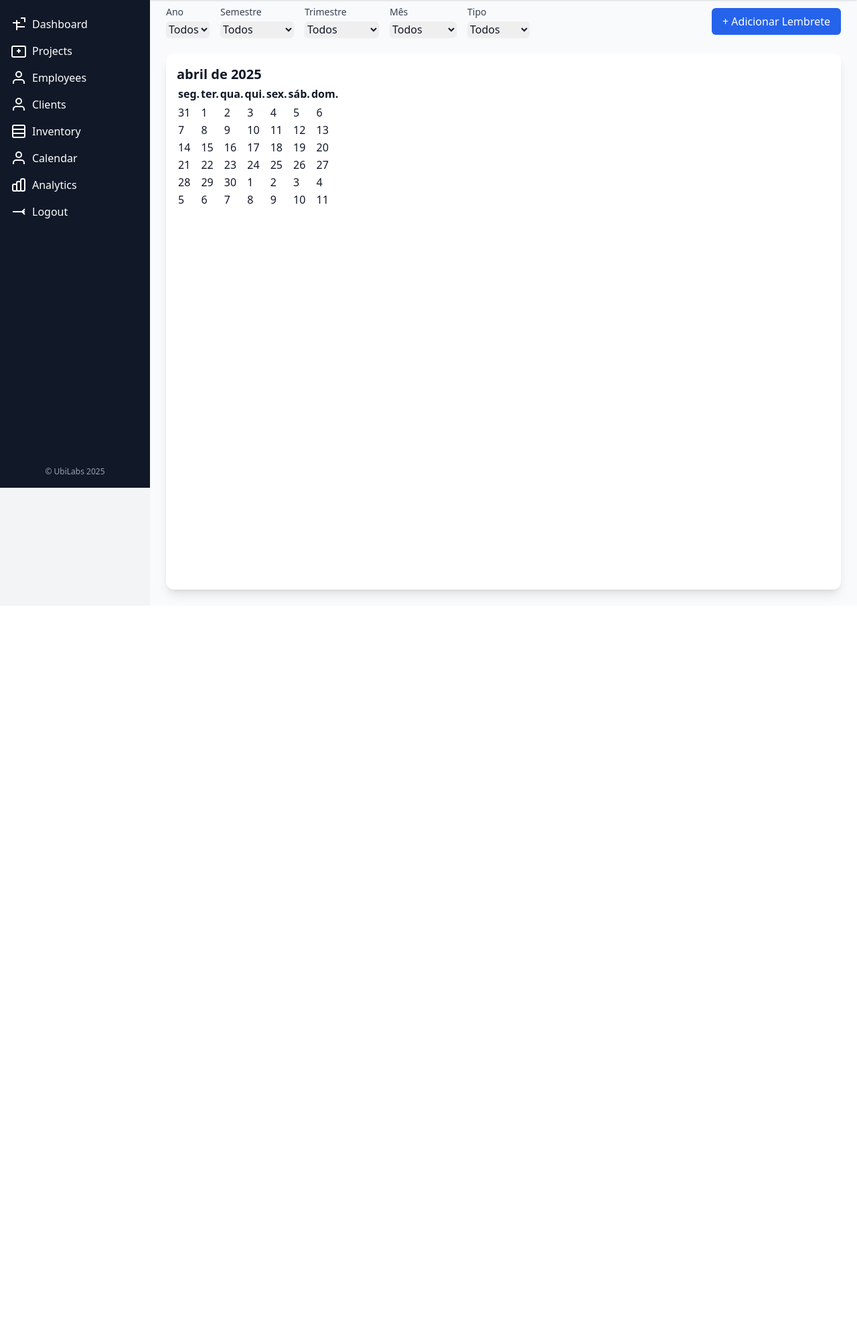
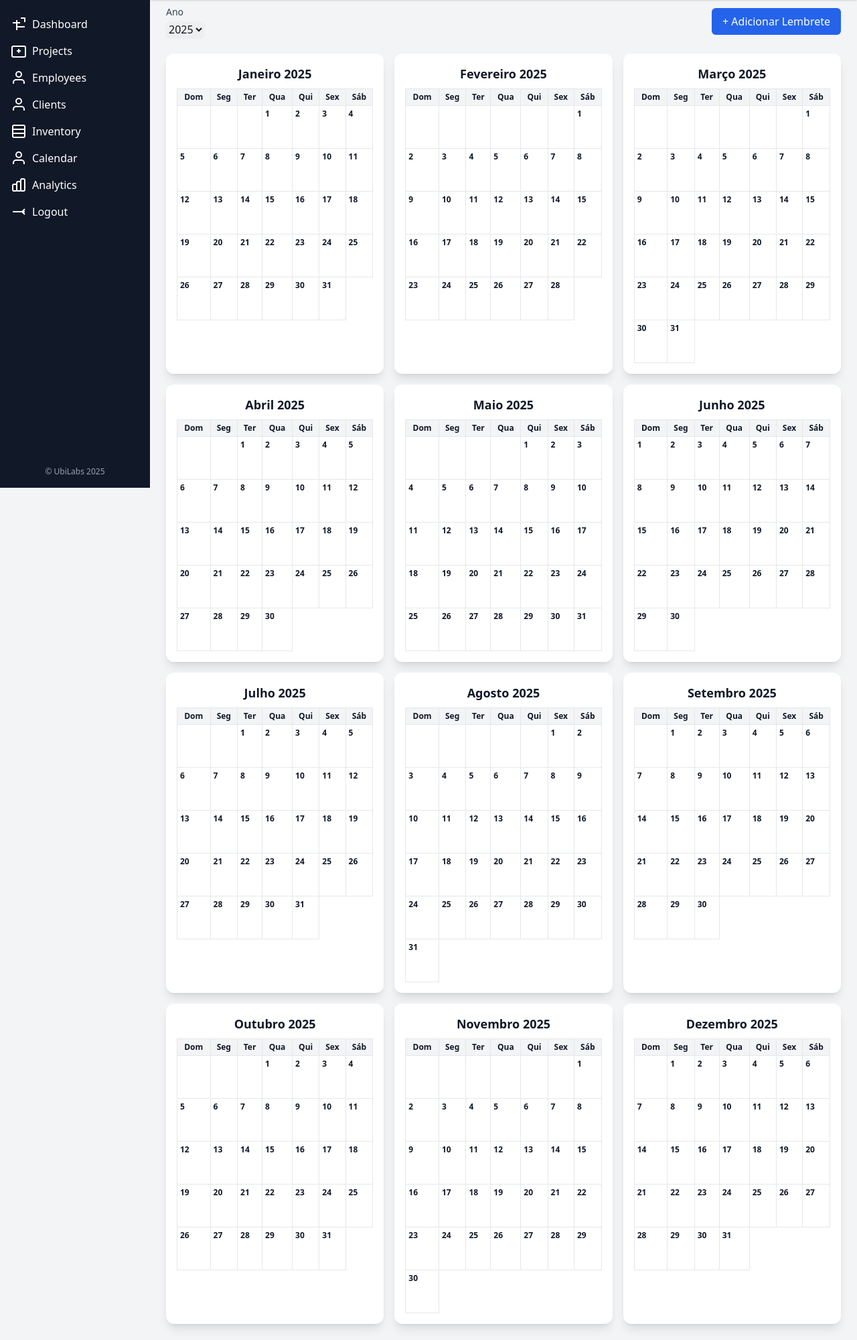
Before and after one commit to PabloResende/ams-malergeschaft, a PHP site: page /ams-malergeschaft/public/calendar in a window 1280 px wide. Shown: the part 72-2072 px from the top of the page at 67% size. Before the commit the page ends 964 px from the top, so only its background shows below. Run offline with PHP 8.4, Linux system fonts and the light colour scheme; the visitor is signed in with stand-in values (Sample User, id 1); tables that the repository leaves empty hold one stand-in row (values such as "Sample post"); lists and menus that the app fills with data are empty; some libraries are stand-ins or nearby versions.

Commit message:
calendario

```diff
--- a/app/views/calendar/index.php
+++ b/app/views/calendar/index.php
@@ -5,103 +5,60 @@
 require_once __DIR__ . '/../layout/header.php';
 require_once __DIR__ . '/../../../config/Database.php';
 
+// Conecta ao banco de dados
 $pdo = Database::connect();
 
-// Eventos de projetos (projetos já existentes)
+// Eventos de projetos já existentes (exemplo)
 $stmt = $pdo->query("SELECT id, name, end_date FROM projects WHERE end_date IS NOT NULL");
 $projectEvents = [];
 while ($row = $stmt->fetch(PDO::FETCH_ASSOC)) {
+    // Consideramos que a data vem no formato YYYY-MM-DD
     $projectEvents[] = [
-        'id'       => $row['id'],
-        'title'    => $row['name'],
-        'start'    => $row['end_date'],
-        'type'     => 'projeto',
-        'color'    => '#38a169'
+        'id'    => $row['id'],
+        'title' => $row['name'],
+        'start' => $row['end_date'],
+        'type'  => 'projeto',
+        'color' => '#38a169'
     ];
 }
-$reminderEvents = [];
-
-// Junta todos os eventos
-$allEvents = array_merge($projectEvents, $reminderEvents);
+// Outros eventos estáticos podem ser adicionados aqui
+$allEvents = $projectEvents;
 $eventsJson = json_encode($allEvents);
 ?>
-<!-- Área principal compensando o espaço do sidebar e do header -->
-<main class="ml-56 pt-20 p-6 min-h-screen bg-gray-50">
+<!DOCTYPE html>
+<html lang="pt-BR">
+<head>
+  <meta charset="UTF-8">
+  <title>Calendários do Ano</title>
+  <script src="https://cdn.tailwindcss.com"></script>
+</head>
+<body class="bg-gray-50">
+  <!-- Área principal (considerando que o header já está incluso) -->
+  <main class="ml-56 pt-20 p-6 min-h-screen">
     <div class="container mx-auto max-w-7xl">
-        <!-- Cabeçalho dos Filtros -->
-        <div class="flex flex-wrap gap-4 items-center mb-6">
-            <!-- Filtro de Ano -->
+      <!-- Cabeçalho com seletor de ano e botão para adicionar lembrete -->
+      <div class="flex items-center mb-6">
         <div>
-                <label for="filterYear" class="block text-sm font-medium text-gray-700">Ano</label>
-                <select id="filterYear" class="mt-1 block rounded-md border-gray-300 shadow-sm focus:ring-blue-500">
-                    <option value="">Todos</option>
+          <label for="yearSelector" class="block text-sm font-medium text-gray-700">Ano</label>
+          <select id="yearSelector" class="mt-1 block rounded-md border-gray-300 shadow-sm focus:ring-blue-500">
             <?php
-                        // Exemplo: gera opções de 2021 a 2030
+              // Opções de 2021 a 2030, com o ano atual selecionado
               for ($year = 2021; $year <= 2030; $year++) {
-                            echo "<option value='{$year}'>{$year}</option>";
+                  $selected = ($year == date("Y")) ? "selected" : "";
+                  echo "<option value='{$year}' {$selected}>{$year}</option>";
               }
             ?>
           </select>
         </div>
-            <!-- Filtro de Semestre -->
-            <div>
-                <label for="filterSemester" class="block text-sm font-medium text-gray-700">Semestre</label>
-                <select id="filterSemester" class="mt-1 block rounded-md border-gray-300 shadow-sm focus:ring-blue-500">
-                    <option value="">Todos</option>
-                    <option value="1">1º Semestre</option>
-                    <option value="2">2º Semestre</option>
-                </select>
-            </div>
-            <!-- Filtro de Trimestre -->
-            <div>
-                <label for="filterTrimester" class="block text-sm font-medium text-gray-700">Trimestre</label>
-                <select id="filterTrimester" class="mt-1 block rounded-md border-gray-300 shadow-sm focus:ring-blue-500">
-                    <option value="">Todos</option>
-                    <option value="1">1º Trimestre</option>
-                    <option value="2">2º Trimestre</option>
-                    <option value="3">3º Trimestre</option>
-                    <option value="4">4º Trimestre</option>
-                </select>
-            </div>
-            <!-- Filtro de Mês -->
-            <div>
-                <label for="filterMonth" class="block text-sm font-medium text-gray-700">Mês</label>
-                <select id="filterMonth" class="mt-1 block rounded-md border-gray-300 shadow-sm focus:ring-blue-500">
-                    <option value="">Todos</option>
-                    <?php
-                        $meses = [
-                            '01' => 'Janeiro', '02' => 'Fevereiro', '03' => 'Março',
-                            '04' => 'Abril', '05' => 'Maio', '06' => 'Junho',
-                            '07' => 'Julho', '08' => 'Agosto', '09' => 'Setembro',
-                            '10' => 'Outubro', '11' => 'Novembro', '12' => 'Dezembro'
-                        ];
-                        foreach($meses as $num => $nome) {
-                            echo "<option value='{$num}'>{$nome}</option>";
-                        }
-                    ?>
-                </select>
-            </div>
-            <!-- Filtro de Tipo -->
-            <div>
-                <label for="filterType" class="block text-sm font-medium text-gray-700">Tipo</label>
-                <select id="filterType" class="mt-1 block rounded-md border-gray-300 shadow-sm focus:ring-blue-500">
-                    <option value="">Todos</option>
-                    <option value="projeto">Projeto</option>
-                    <option value="lembrete">Lembrete</option>
-                </select>
-            </div>
-            <!-- Botão para abrir modal de lembrete -->
         <div class="ml-auto">
-                <button id="addReminderBtn" class="bg-blue-600 hover:bg-blue-700 text-white font-medium px-4 py-2 rounded-md transition-colors focus:outline-none focus:ring-2 focus:ring-blue-500">
+          <button id="addReminderBtn" class="bg-blue-600 hover:bg-blue-700 text-white font-medium px-4 py-2 rounded-md focus:outline-none focus:ring-2 focus:ring-blue-500">
             + Adicionar Lembrete
           </button>
         </div>
       </div>
 
-        <!-- Card que contém o calendário ocupando 100% do espaço -->
-        <div class="bg-white rounded-xl shadow-lg p-4 h-[800px]">
-            <div id="calendar" class="h-full"></div>
-        </div>
+      <!-- Grid para os 12 calendários -->
+      <div id="calendarsGrid" class="grid grid-cols-1 sm:grid-cols-2 md:grid-cols-3 gap-4"></div>
     </div>
   </main>
 
@@ -123,162 +80,180 @@ $eventsJson = json_encode($allEvents);
           <input type="color" id="reminderColor" value="#e53e3e" class="mt-1 block w-16 h-10 rounded-md border-gray-300 shadow-sm focus:ring-blue-500">
         </div>
         <div class="flex justify-end gap-2">
-                <button type="button" id="closeModal" class="px-4 py-2 rounded-md text-gray-700 bg-gray-200 hover:bg-gray-300">Cancelar</button>
-                <button type="submit" class="px-4 py-2 rounded-md text-white bg-blue-600 hover:bg-blue-700">Salvar</button>
+          <button type="button" id="closeModal" class="px-4 py-2 rounded-md text-gray-700 bg-gray-200 hover:bg-gray-300">
+            Cancelar
+          </button>
+          <button type="submit" class="px-4 py-2 rounded-md text-white bg-blue-600 hover:bg-blue-700">
+            Salvar
+          </button>
         </div>
       </form>
     </div>
   </div>
 
-<!-- Scripts do FullCalendar -->
-<script src="https://cdn.jsdelivr.net/npm/fullcalendar@5.11.3/main.min.js"></script>
-<script src="https://cdn.jsdelivr.net/npm/fullcalendar@5.11.3/locales-all.min.js"></script>
+  <!-- Scripts para renderizar os calendários -->
+  <script>
+  // Eventos vindos do servidor
+  const serverEvents = <?php echo $eventsJson; ?>;
+  // Recupera lembretes do localStorage ou inicia com array vazio
+  let storedReminders = localStorage.getItem('reminders');
+  let reminderEvents = storedReminders ? JSON.parse(storedReminders) : [];
 
-<style>
-  /* Customizações para o FullCalendar */
-  .fc {
-      --fc-border-color: #e5e7eb;
-      --fc-today-bg-color: #f3f4f6;
-      --fc-neutral-bg-color: #f9fafb;
-      --fc-page-bg-color: #ffffff;
+  // Filtra lembretes expirados (remover lembrete se a data for menor que hoje)
+  function filterExpiredReminders() {
+    const today = new Date();
+    today.setHours(0,0,0,0);
+    reminderEvents = reminderEvents.filter(evt => {
+      const evtDate = new Date(evt.start);
+      evtDate.setHours(0,0,0,0);
+      return evtDate >= today;
+    });
+    localStorage.setItem('reminders', JSON.stringify(reminderEvents));
   }
-  .fc-event {
-      cursor: pointer;
-      border-radius: 4px;
-      font-size: 0.875rem;
-      border: none;
-      padding: 2px 4px;
+  filterExpiredReminders();
+
+  // Combina os eventos do servidor com os lembretes adicionados localmente
+  function getAllEvents() {
+    return serverEvents.concat(reminderEvents);
   }
-  .fc-toolbar-title {
-      font-size: 1.25rem;
-      font-weight: 600;
+
+  // Função para renderizar um calendário (tabela) para o mês e ano fornecidos
+  function renderCalendar(year, month) {
+    const monthNames = [
+      'Janeiro', 'Fevereiro', 'Março', 'Abril', 'Maio', 'Junho',
+      'Julho', 'Agosto', 'Setembro', 'Outubro', 'Novembro', 'Dezembro'
+    ];
+    // Cria o container do mês
+    const container = document.createElement('div');
+    container.className = "bg-white rounded-xl shadow-lg p-4";
+
+    // Cabeçalho com o nome do mês e ano
+    const header = document.createElement('h3');
+    header.className = "text-center text-lg font-semibold mb-2";
+    header.innerText = `${monthNames[month]} ${year}`;
+    container.appendChild(header);
+
+    // Cria uma tabela para o calendário
+    const table = document.createElement('table');
+    table.className = "w-full text-center border-collapse";
+
+    // Cabeçalho da tabela com os nomes dos dias da semana
+    const weekdays = ['Dom', 'Seg', 'Ter', 'Qua', 'Qui', 'Sex', 'Sáb'];
+    const thead = document.createElement('thead');
+    const trWeek = document.createElement('tr');
+    weekdays.forEach(day => {
+      const th = document.createElement('th');
+      th.innerText = day;
+      th.className = "border p-1 text-xs bg-gray-100";
+      trWeek.appendChild(th);
+    });
+    thead.appendChild(trWeek);
+    table.appendChild(thead);
+
+    // Corpo da tabela: calcula o primeiro dia do mês e quantos dias tem
+    const tbody = document.createElement('tbody');
+    const firstDay = new Date(year, month, 1);
+    const startingDay = firstDay.getDay();
+    const daysInMonth = new Date(year, month + 1, 0).getDate();
+
+    let date = 1;
+    for (let i = 0; i < 6; i++) {
+      // Cria uma linha (semana) – serão no máximo 6 semanas
+      const tr = document.createElement('tr');
+      for (let j = 0; j < 7; j++) {
+        const td = document.createElement('td');
+        td.className = "border p-1 h-16 align-top relative";
+
+        if (i === 0 && j < startingDay) {
+          // Célula em branco antes do primeiro dia
+          td.innerHTML = "";
+        } else if (date > daysInMonth) {
+          break;
+        } else {
+          // Exibe o número do dia
+          const dayDiv = document.createElement('div');
+          dayDiv.className = "text-xs font-semibold absolute top-0 left-0 m-1";
+          dayDiv.innerText = date;
+          td.appendChild(dayDiv);
+
+          // Verifica se há algum evento para esta data
+          const cellDate = new Date(year, month, date);
+          cellDate.setHours(0,0,0,0);
+          const eventsForDay = getAllEvents().filter(evt => {
+            const evtDate = new Date(evt.start);
+            evtDate.setHours(0,0,0,0);
+            return evtDate.getTime() === cellDate.getTime();
+          });
+
+          eventsForDay.forEach(evt => {
+            const evtDiv = document.createElement('div');
+            evtDiv.className = "mt-4 text-xs text-white rounded px-1 mb-1 truncate";
+            evtDiv.style.backgroundColor = evt.color || "#3b82f6";
+            evtDiv.title = evt.title;
+            evtDiv.innerText = evt.title;
+            td.appendChild(evtDiv);
+          });
+
+          date++;
         }
-  .fc-button-primary {
-      background-color: #3b82f6 !important;
-      border-color: #3b82f6 !important;
-      text-transform: capitalize !important;
-      font-weight: 500 !important;
-      border-radius: 6px !important;
-      padding: 6px 12px !important;
+        tr.appendChild(td);
       }
-  .fc-button-primary:hover {
-      background-color: #2563eb !important;
+      tbody.appendChild(tr);
+      // Se já foram preenchidos todos os dias, sair do loop
+      if (date > daysInMonth) break;
     }
-</style>
-<script>
-document.addEventListener('DOMContentLoaded', function() {
-    // Converte eventos do PHP
-    var allEvents = <?php echo $eventsJson; ?>;
-    // Array para armazenar lembretes adicionados dinamicamente
-    var dynamicReminders = [];
+    table.appendChild(tbody);
+    container.appendChild(table);
+    return container;
+  }
 
-    // Inicializa o calendário ocupando 100% da altura do card
-    var calendarEl = document.getElementById('calendar');
-    var calendar = new FullCalendar.Calendar(calendarEl, {
-        initialView: 'dayGridMonth',
-        locale: 'pt',
-        headerToolbar: {
-            left: '',   // Removido os botões à esquerda (prev, next, today)
-            center: 'title', // Apenas o título é exibido
-            right: ''   // Removido os botões à direita (dayGridMonth, timeGridWeek, timeGridDay)
-        },
-        height: '100%',
-        events: function(fetchInfo, successCallback, failureCallback) {
-            // Junta os eventos de projetos e os lembretes adicionados dinamicamente
-            var events = allEvents.concat(dynamicReminders);
-            successCallback(events);
-        },
-        eventDidMount: function(info) {
-            // Se o evento for do tipo projeto, e estiver a 3 dias do vencimento, adicione destaque
-            if(info.event.extendedProps.type === 'projeto') {
-                var eventDate = new Date(info.event.start);
-                var currentDate = new Date();
-                eventDate.setHours(0,0,0,0);
-                currentDate.setHours(0,0,0,0);
-                var diffTime = eventDate.getTime() - currentDate.getTime();
-                var diffDays = Math.ceil(diffTime / (1000 * 60 * 60 * 24));
-                if(diffDays === 3) {
-                    info.el.style.boxShadow = '0 2px 4px rgba(239, 68, 68, 0.6)';
+  // Função para renderizar os 12 calendários em uma grid
+  function renderYearCalendars() {
+    const year = parseInt(document.getElementById('yearSelector').value);
+    const grid = document.getElementById('calendarsGrid');
+    grid.innerHTML = "";
+    for (let month = 0; month < 12; month++) {
+      const calendarEl = renderCalendar(year, month);
+      grid.appendChild(calendarEl);
     }
   }
-        }
-    });
-    calendar.render();
 
-    // Função para aplicar filtros
-    function applyFilters() {
-        var year      = document.getElementById('filterYear').value;
-        var semester  = document.getElementById('filterSemester').value;
-        var trimester = document.getElementById('filterTrimester').value;
-        var month     = document.getElementById('filterMonth').value;
-        var type      = document.getElementById('filterType').value;
-
-        var filteredEvents = allEvents.concat(dynamicReminders).filter(function(event) {
-            var eventDate = new Date(event.start);
-            var eventYear = eventDate.getFullYear().toString();
-            var eventMonth = ("0" + (eventDate.getMonth()+1)).slice(-2);
-            var pass = true;
-
-            if(year && eventYear !== year) {
-                pass = false;
-            }
-            if(month && eventMonth !== month) {
-                pass = false;
-            }
-            if(semester) {
-                if(semester == "1" && (eventDate.getMonth() > 5)) pass = false;
-                if(semester == "2" && (eventDate.getMonth() < 6)) pass = false;
-            }
-            if(trimester) {
-                var monthIndex = eventDate.getMonth();
-                var tri = Math.floor(monthIndex / 3) + 1;
-                if(parseInt(trimester) !== tri) pass = false;
-            }
-            if(type && event.type !== type) {
-                pass = false;
-            }
-            return pass;
-        });
-        calendar.removeAllEvents();
-        calendar.addEventSource(filteredEvents);
-    }
-
-    document.getElementById('filterYear').addEventListener('change', applyFilters);
-    document.getElementById('filterSemester').addEventListener('change', applyFilters);
-    document.getElementById('filterTrimester').addEventListener('change', applyFilters);
-    document.getElementById('filterMonth').addEventListener('change', applyFilters);
-    document.getElementById('filterType').addEventListener('change', applyFilters);
+  // Renderiza os calendários na carga da página e ao trocar o ano
+  document.addEventListener('DOMContentLoaded', renderYearCalendars);
+  document.getElementById('yearSelector').addEventListener('change', renderYearCalendars);
 
   // Modal para adicionar lembrete
-    var reminderModal = document.getElementById('reminderModal');
-    var addReminderBtn = document.getElementById('addReminderBtn');
-    var closeModal = document.getElementById('closeModal');
-    var reminderForm = document.getElementById('reminderForm');
+  const addReminderBtn = document.getElementById('addReminderBtn');
+  const reminderModal = document.getElementById('reminderModal');
+  const closeModal = document.getElementById('closeModal');
+  const reminderForm = document.getElementById('reminderForm');
 
-    addReminderBtn.addEventListener('click', function() {
+  addReminderBtn.addEventListener('click', () => {
     reminderModal.classList.remove('hidden');
   });
-    closeModal.addEventListener('click', function() {
+  closeModal.addEventListener('click', () => {
     reminderModal.classList.add('hidden');
   });
 
-    reminderForm.addEventListener('submit', function(e) {
+  reminderForm.addEventListener('submit', (e) => {
     e.preventDefault();
-        var title = document.getElementById('reminderTitle').value;
-        var date  = document.getElementById('reminderDate').value;
-        var color = document.getElementById('reminderColor').value;
-        var reminder = {
-            id: 'lembrete-' + Date.now(),
+    const title = document.getElementById('reminderTitle').value;
+    const date = document.getElementById('reminderDate').value;
+    const color = document.getElementById('reminderColor').value;
+    if (!date) return;
+    const newReminder = {
+      id: 'reminder-' + Date.now(),
       title: title,
       start: date,
       type: 'lembrete',
       color: color
     };
-        dynamicReminders.push(reminder);
-        calendar.addEvent(reminder);
+    reminderEvents.push(newReminder);
+    localStorage.setItem('reminders', JSON.stringify(reminderEvents));
     reminderModal.classList.add('hidden');
     reminderForm.reset();
-        applyFilters();
-    });
+    renderYearCalendars();
   });
   </script>
+</body>
+</html>
```
Lines whose indentation alone changed are shown as unchanged.
